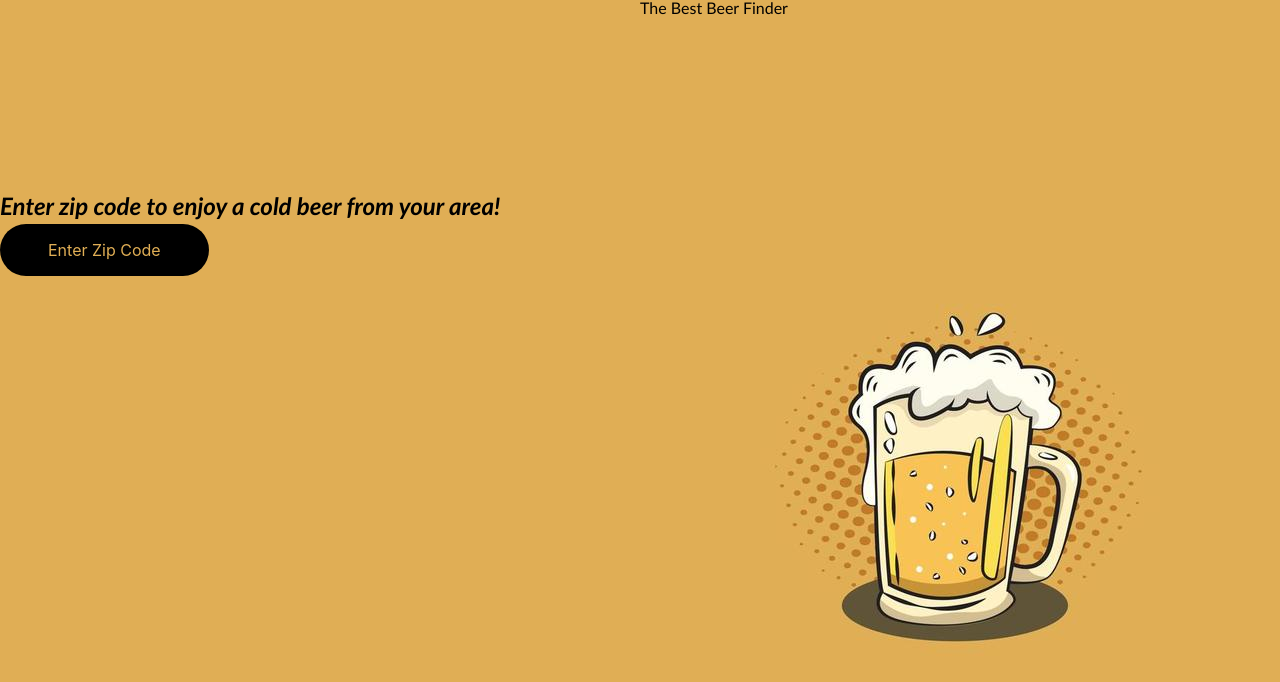
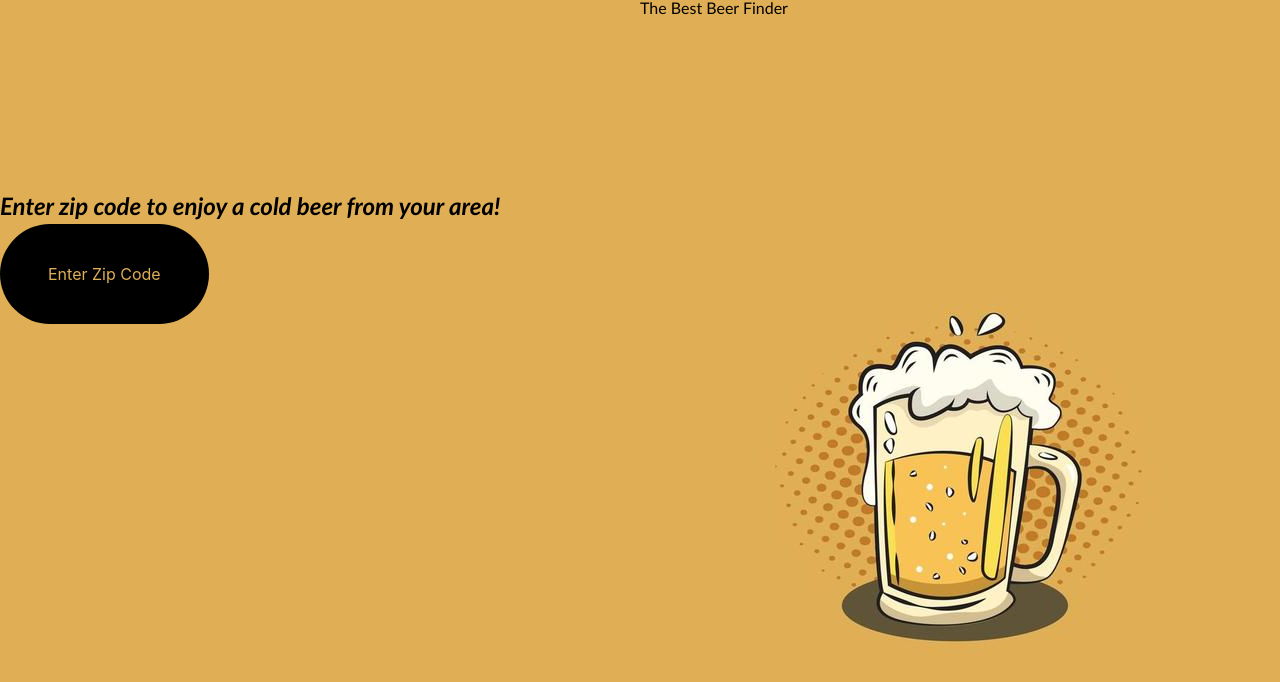
Before and after one commit to Daphnetatertot/Project_DAAM, a plain HTML site: page index.html in a window 1280 px wide. Shown: the part 84-766 px from the top of the page. Drawn offline with nearby package versions, Linux system fonts and the light colour scheme.

Commit message:
CSS framework MC

```diff
--- a/assets/style.css
+++ b/assets/style.css
@@ -103,7 +103,7 @@ nav a {
 
 
 button {
-    padding: 1rem 3rem;
+    padding: 2.5rem 3rem;
     font-size: 1rem;
     border: none;
     color: #e0ae55;
```
